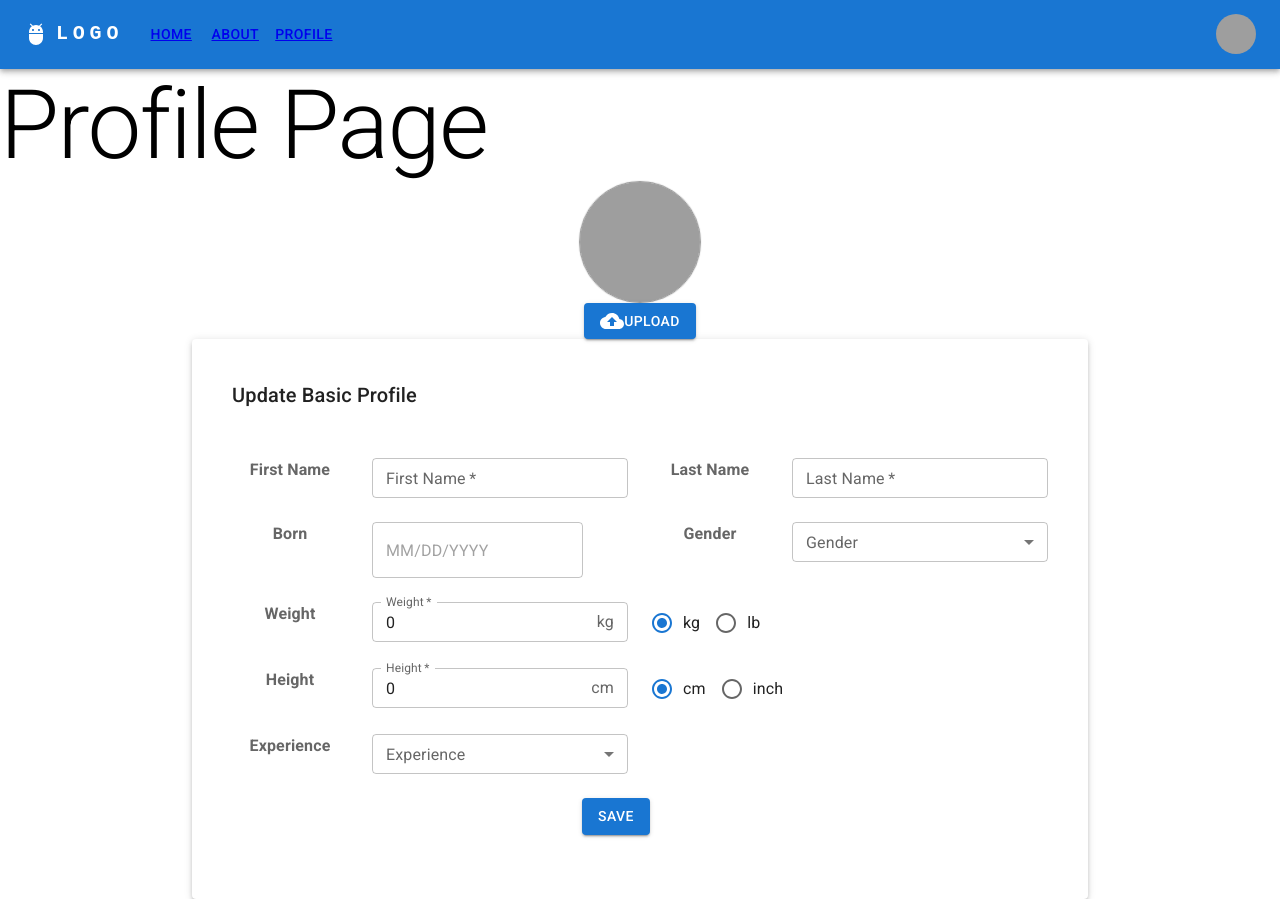
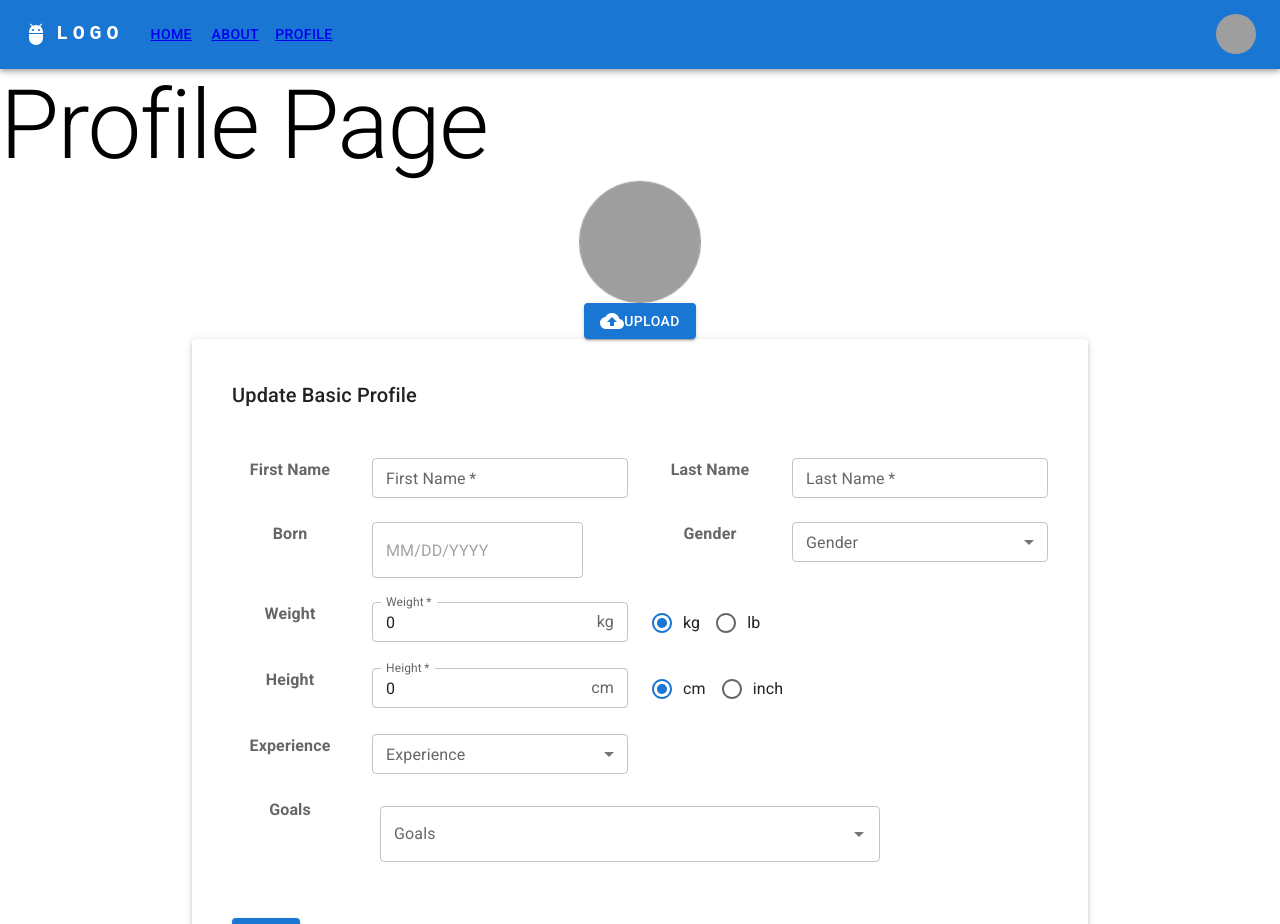
Before and after one commit to jakji93/airon-fitness, a React (Create React App) app in the folder client/: page /profile in a window 1280 px wide. Shown: the top 924 px of the page. Before the commit the page ends 899 px from the top, so only its background shows below. Built offline with nearby package versions, Linux system fonts and the light colour scheme; grey boxes are pictures that could not be loaded.

Commit message:
feat: multi-select component and Goals component in update profile

```diff
--- a/client/src/components/Profile/BasicInfoForm.jsx
+++ b/client/src/components/Profile/BasicInfoForm.jsx
@@ -6,6 +6,7 @@ import React, { useState } from 'react';
 
 import Form from './Forms/Form';
 import FormDatePicker from './Forms/FormDatePicker';
+import FormMultiSelect from './Forms/FormMultiSelect';
 import FormSelect from './Forms/FormSelect';
 import FormTextFieldInput from './Forms/FormTextFieldInput';
 import FormTextFieldWithRadio from './Forms/FormTextWithRadio';
@@ -19,6 +20,7 @@ export default function BasicInfoForm() {
   const [weight, setWeight] = useState(0);
   const [height, setHeight] = useState(0);
   const [experience, setExperience] = useState('');
+  const [goals, setGoals] = useState([]);
 
   const clear = () => {
     setFirstName('');
@@ -35,7 +37,8 @@ export default function BasicInfoForm() {
       'gender: ': gender,
       'weight: ': weight,
       'height: ': height,
-      'fitnessLevel: ': experience,
+      'experience: ': experience,
+      'goals: ': goals,
     });
 
     clear();
@@ -53,6 +56,13 @@ export default function BasicInfoForm() {
     'Beginner',
     'Intermediate',
     'Advanced',
+  ];
+
+  const goalsOptions = [
+    'weight loss',
+    'muscle growth',
+    'endurance',
+    'overall health',
   ];
 
   return (
@@ -116,6 +126,14 @@ export default function BasicInfoForm() {
         value={experience}
       />
       <Grid item xs={12} sm={6} />
+      <FormMultiSelect
+        id="goals"
+        label="Goals"
+        value={goals}
+        setValue={setGoals}
+        options={goalsOptions}
+      />
+      <Grid item xs={12} sm={6} />
       <Grid item xs={12} sm={5} />
       <Grid item xs={12} sm={4}>
         <Button variant="contained" type="submit">
--- /dev/null
+++ b/client/src/components/Profile/Forms/FormMultiSelect.jsx
@@ -0,0 +1,81 @@
+/* eslint-disable react/jsx-props-no-spreading */
+import CheckIcon from '@mui/icons-material/Check';
+import {
+  Autocomplete, Grid, InputLabel, MenuItem, TextField,
+} from '@mui/material';
+import PropTypes from 'prop-types';
+import React from 'react';
+
+export default function FormMultiSelect(props) {
+  const {
+    id,
+    label,
+    half,
+    value,
+    setValue,
+    options,
+  } = props;
+
+  return (
+    <>
+      <Grid item xs={12} sm={2}>
+        <InputLabel
+          id={`${id}-label`}
+          sx={{
+            display: 'flex',
+            justifyContent: 'center',
+            fontWeight: 700,
+            wordWrap: 'break-word',
+            whiteSpace: 'normal',
+          }}
+        >
+          {label}
+        </InputLabel>
+      </Grid>
+      <Grid item xs={12} sm={half ? 4 : 10}>
+        <Autocomplete
+          value={value}
+          onChange={(e, newValue) => setValue(newValue)}
+          sx={{ m: 1, width: 500 }}
+          multiple
+          id="tags-standard"
+          options={options}
+          getOptionLabel={(option) => option}
+          disableCloseOnSelect
+          renderOption={(menuItemProps, option, { selected }) => (
+            <MenuItem
+              {...menuItemProps}
+              key={option}
+              value={option}
+              sx={{ justifyContent: 'space-between' }}
+            >
+              {option}
+              {selected ? <CheckIcon color="info" /> : null}
+            </MenuItem>
+          )}
+          renderInput={(params) => (
+            <TextField
+              {...params}
+              variant="outlined"
+              label={label}
+              placeholder={label}
+            />
+          )}
+        />
+      </Grid>
+    </>
+  );
+}
+
+FormMultiSelect.propTypes = {
+  id: PropTypes.string.isRequired,
+  label: PropTypes.string.isRequired,
+  half: PropTypes.bool,
+  value: PropTypes.arrayOf(PropTypes.string).isRequired,
+  setValue: PropTypes.func.isRequired,
+  options: PropTypes.arrayOf(PropTypes.string).isRequired,
+};
+
+FormMultiSelect.defaultProps = {
+  half: false,
+};
--- a/client/src/components/Profile/Forms/FormSelect.jsx
+++ b/client/src/components/Profile/Forms/FormSelect.jsx
@@ -18,6 +18,7 @@ export default function FormSelect(props) {
     <>
       <Grid item xs={12} sm={2}>
         <InputLabel
+          id={`${id}-label`}
           sx={{
             display: 'flex',
             justifyContent: 'center',
```
